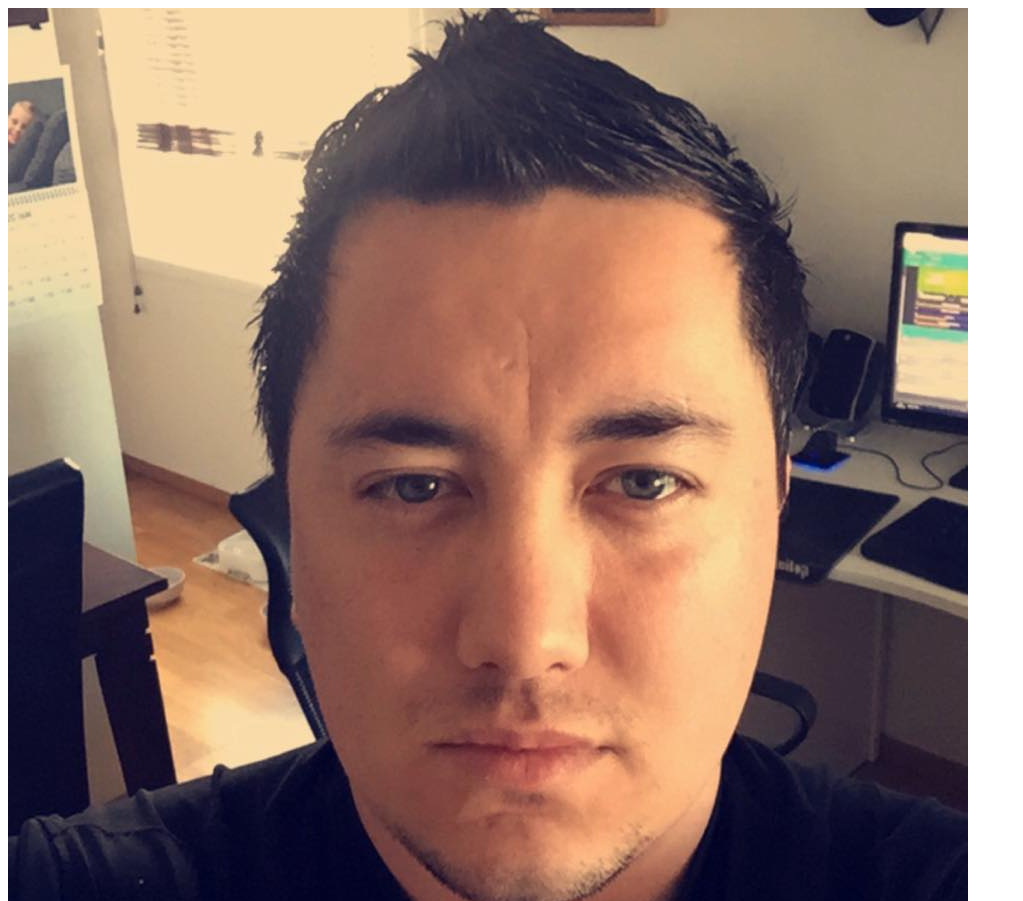
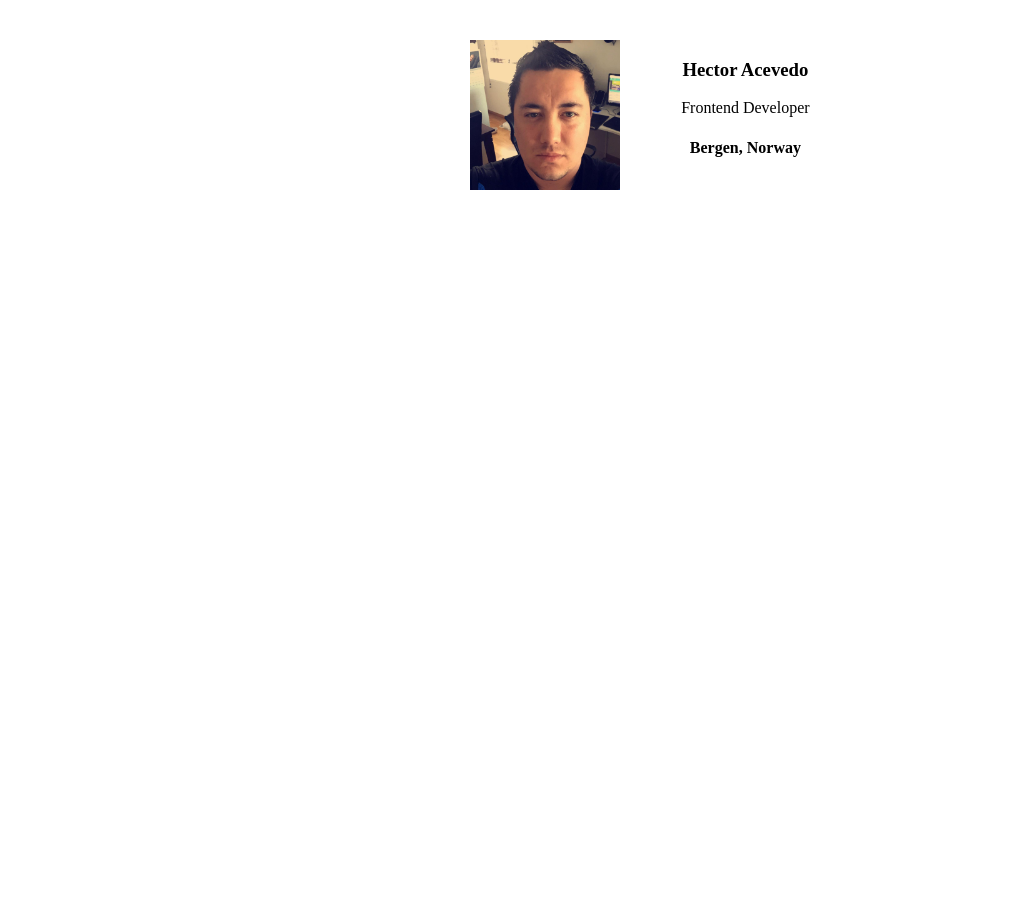
Before and after one commit to Hea092024/18nov-card, a plain HTML site: page index.html in a window 1280 px wide. Shown: the top 901 px of the page, without its empty margins (0-1023 px from the left). After the commit the page ends 800 px from the top, so only its background shows below. Drawn offline with Linux system fonts and the light colour scheme.

Commit message:
updated html + css

```diff
--- a/index.html
+++ b/index.html
@@ -7,10 +7,13 @@
     <title>18nov-card</title>
 </head>
 <body>
-
-    <img src="./assets/me.jpg" alt="Hector looking serious at the camera">
+    <div class="card border-blue">
+    <img class="avatar" src="./assets/me.jpg" alt="Hector looking serious at the camera">
+    <div class="border-blue">
             <h3>Hector Acevedo</h3>
             <p>Frontend Developer</p>
             <h4>Bergen, Norway</h4>
+            </div>
+            </div>
 </body>
 </html>
--- a/style.css
+++ b/style.css
@@ -0,0 +1,17 @@
+body {
+    margin: 20px;
+}
+
+.avatar {
+    width: 150px;
+}
+
+.card {
+    width: 400px;
+    margin-left: auto;
+    margin-right: auto;
+    padding: 20px;
+    display: flex;
+    justify-content: space-around;
+    text-align: center;
+}
```
